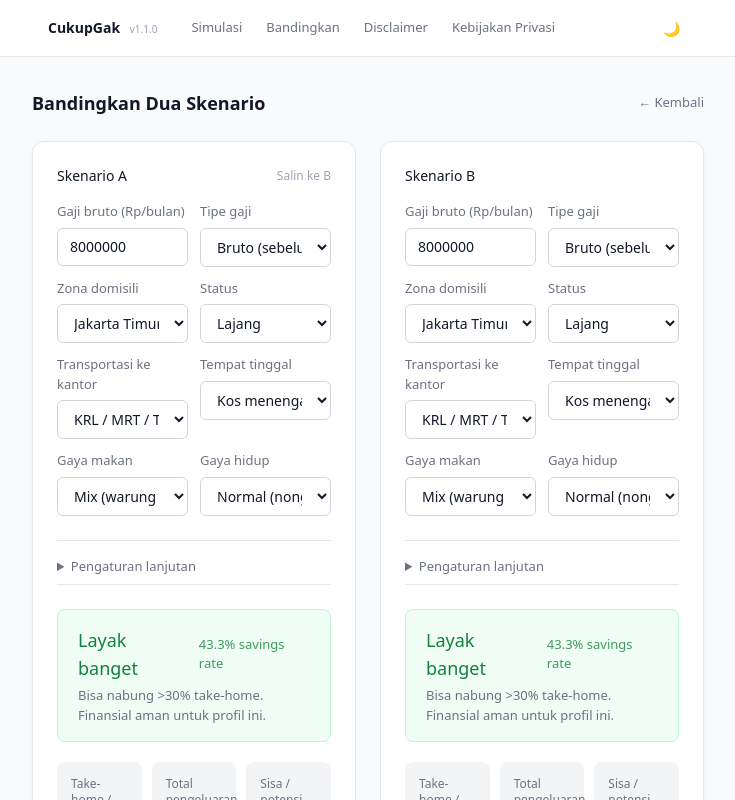
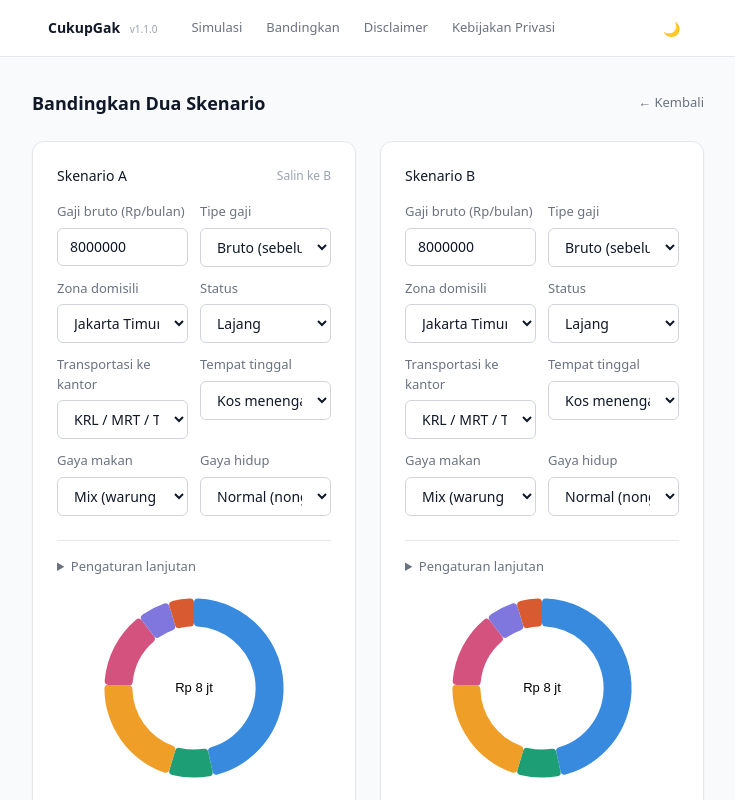
Before and after one commit to faisalaffan/cukupgak, a Nuxt app: page /compare in a window 1280 px wide. Shown: the top 800 px of the page, without its empty margins (272-1007 px from the left). Built offline with nearby package versions, Linux system fonts and the light colour scheme.

Commit message:
feat: add expense chart to calculator and compare pages

```diff
--- a/components/SalaryCalculator.vue
+++ b/components/SalaryCalculator.vue
@@ -8,5 +8,6 @@ useUrlSync(form)
 
 <template>
   <SalaryForm v-model="form" />
+  <ExpenseChart :expenses="result.expenses" :take-home="result.takeHome" class="mb-6" />
   <SalaryResults :result="result" />
 </template>
--- a/pages/compare.vue
+++ b/pages/compare.vue
@@ -47,6 +47,7 @@ const copyAToB = () => {
           </button>
         </div>
         <SalaryForm v-model="formA" />
+        <ExpenseChart :expenses="resultA.expenses" :take-home="resultA.takeHome" class="mb-4" />
         <SalaryResults :result="resultA" />
       </div>
 
@@ -54,6 +55,7 @@ const copyAToB = () => {
       <div class="bg-white dark:bg-gray-900 rounded-xl shadow-sm border border-gray-200 dark:border-gray-700 p-6">
         <h2 class="text-sm font-medium text-gray-900 dark:text-gray-100 mb-4">Skenario B</h2>
         <SalaryForm v-model="formB" />
+        <ExpenseChart :expenses="resultB.expenses" :take-home="resultB.takeHome" class="mb-4" />
         <SalaryResults :result="resultB" />
       </div>
     </div>
```
